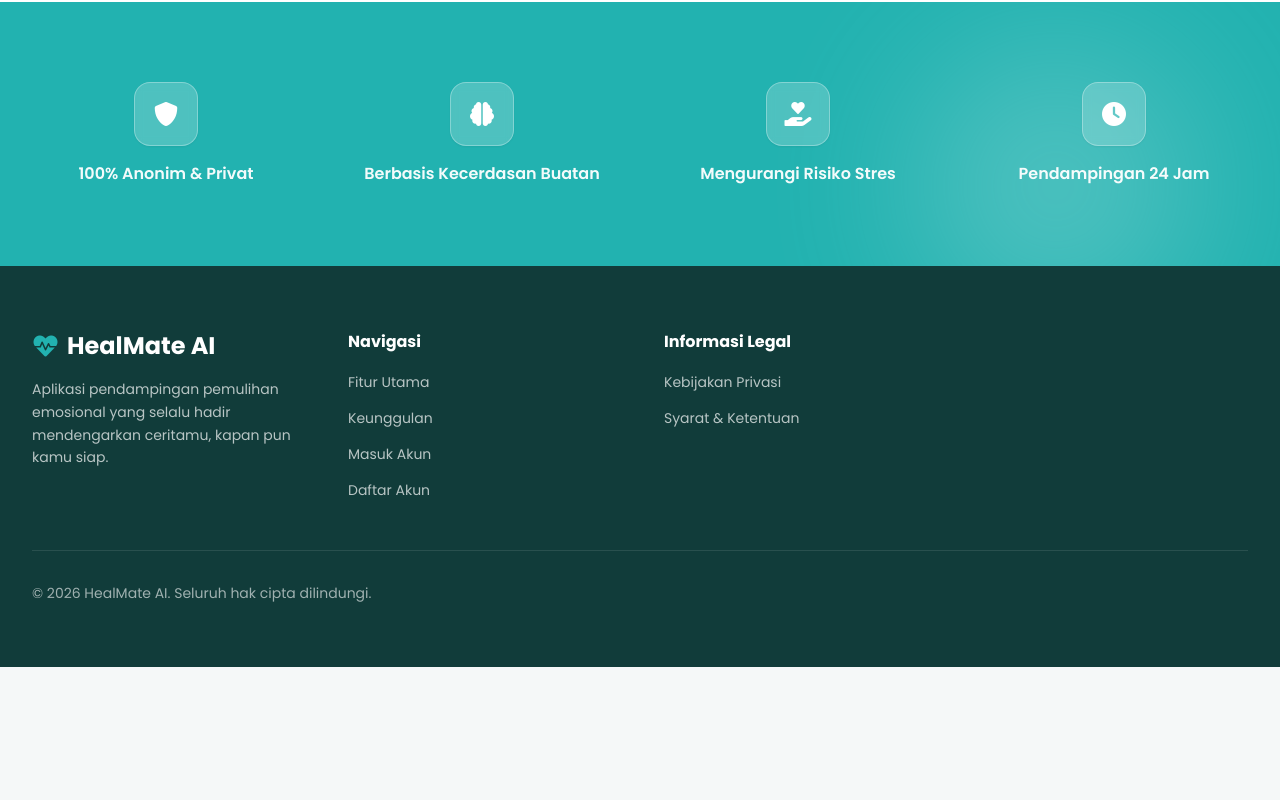
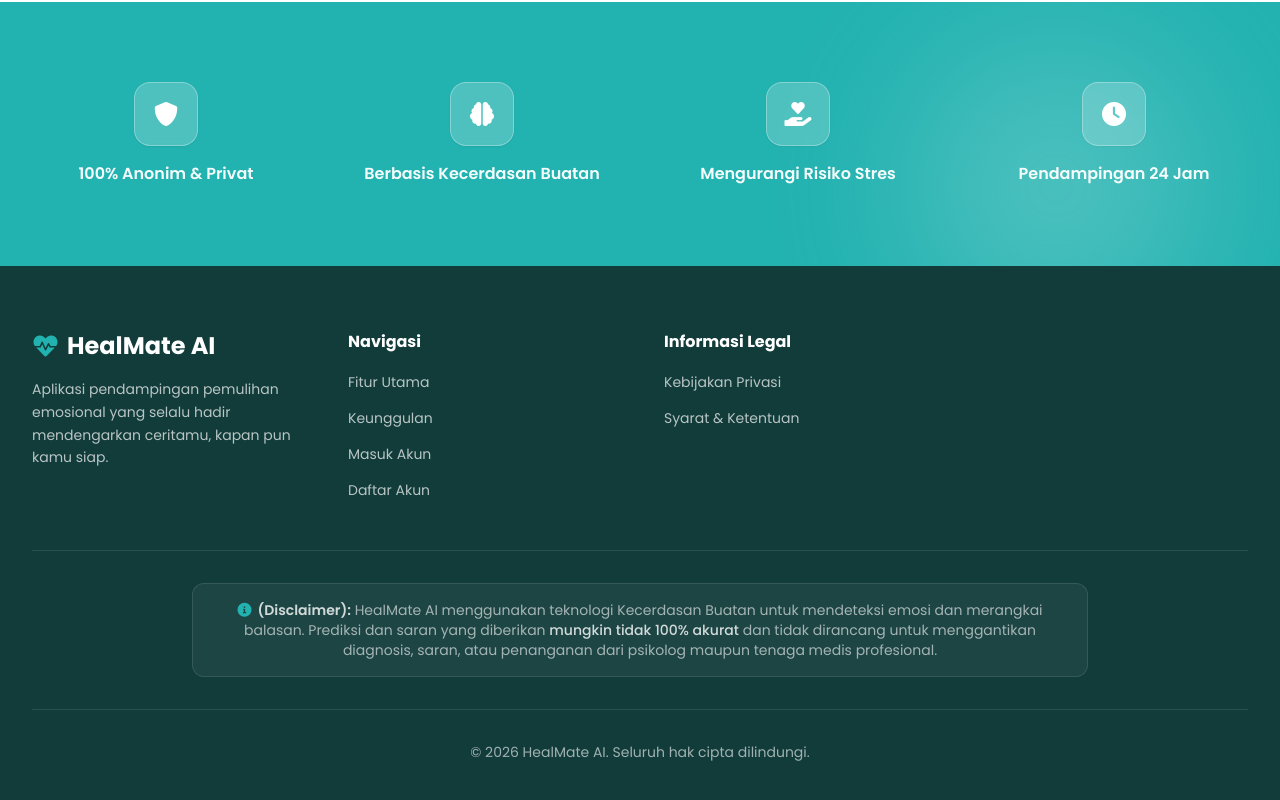
Before and after one commit to NatanNet/healmate_ai_1, a React (Vite) app in the folder frontend/: page / in a window 1280 px wide. Shown: the part 1363-2163 px from the top of the page. Before the commit the page ends 2030 px from the top, so only its background shows below. Built offline with nearby package versions, Linux system fonts and the light colour scheme; no server answers.

Commit message:
update 4 juni

```diff
--- a/frontend/src/pages/LandingPage.jsx
+++ b/frontend/src/pages/LandingPage.jsx
@@ -104,14 +104,11 @@ export default function LandingPage() {
       </header>
 
       <main>
-        {/* Bagian Hero (Tosca Gelap) */}
         <section className="bg-gradient-to-b from-[#20A4A0] via-[#1a8983] to-[#147A77] text-white py-16 md:py-32 px-4 md:px-8 relative overflow-hidden">
-          {/* Hiasan Latar */}
           <div className="absolute top-10 right-0 w-96 h-96 bg-white/10 rounded-full blur-[100px]"></div>
           <div className="absolute bottom-0 left-[-10%] w-80 h-80 bg-white/5 rounded-full blur-[80px]"></div>
 
           <div className="container mx-auto grid grid-cols-1 lg:grid-cols-2 gap-12 md:gap-16 items-center relative z-10">
-            {/* Teks Hero */}
             <div className="order-2 lg:order-1 space-y-6 md:space-y-8 text-center lg:text-left">
               <h1 className="text-4xl sm:text-5xl md:text-5xl lg:text-6xl font-bold leading-tight">
                 Pulih Lebih Cepat,
@@ -122,14 +119,12 @@ export default function LandingPage() {
                 Pendamping pemulihan emosional yang siap mendengarkan tanpa menghakimi. Privat, aman, dan dirancang khusus untuk menemanimu melewati masa sulit.
               </p>
               <div className="flex flex-col sm:flex-row gap-4 pt-4 justify-center lg:justify-start">
-                {/* Tombol Mulai Sekarang */}
                 <button
                   onClick={() => navigate('/login')}
                   className="px-8 py-3.5 bg-white text-[#147A77] font-bold rounded-full shadow-lg shadow-black/10 transform hover:-translate-y-1 transition-all duration-300 flex items-center justify-center gap-2 text-base hover:bg-gray-50"
                 >
                   <i className="fas fa-robot"></i> Mulai Sekarang
                 </button>
-                {/* Tombol Pelajari Lanjut */}
                 <a
                   href="#fitur"
                   className="px-8 py-3.5 border-2 border-white text-white font-bold rounded-full hover:bg-white/10 transform hover:-translate-y-1 transition-all duration-300 flex items-center justify-center gap-2 text-base backdrop-blur-sm"
@@ -139,7 +134,6 @@ export default function LandingPage() {
               </div>
             </div>
 
-            {/* Gambar Ilustrasi */}
             <div className="flex justify-center order-1 lg:order-2 relative">
               <div className="relative w-64 w-80">
                 <div className="absolute inset-0 bg-[#0E3B3A]/30 rounded-full blur-3xl transform scale-110"></div>
@@ -153,7 +147,6 @@ export default function LandingPage() {
           </div>
         </section>
 
-        {/* Kotak Fitur (Lebih Bersih) */}
         <section id="fitur" className="bg-white py-16 md:py-24 px-4 md:px-8">
           <div className="container mx-auto">
             <div className="text-center max-w-3xl mx-auto mb-12 space-y-4">
@@ -184,7 +177,7 @@ export default function LandingPage() {
           </div>
         </section>
 
-        {/* Bagian Keunggulan (Warna Tosca Cerah) */}
+        {/* Bagian Keunggulan*/}
         <section id="keunggulan" className="bg-[#22B2B0] text-white py-16 md:py-20 px-4 md:px-8 relative overflow-hidden">
           <div className="absolute inset-0 opacity-20">
             <div className="absolute top-10 right-20 w-72 h-72 bg-white rounded-full blur-[80px]"></div>
@@ -207,7 +200,7 @@ export default function LandingPage() {
         </section>
       </main>
 
-      {/* Bagian Kaki (Footer - Gelap untuk kontras penutup) */}
+      {/* Footer - Gelap untuk kontras penutup */}
       <footer className="bg-[#113C3A] text-white px-4 md:px-8 py-12 md:py-16">
         <div className="container mx-auto">
           <div className="grid grid-cols-1 sm:grid-cols-2 lg:grid-cols-4 gap-8 md:gap-12 mb-12">
@@ -243,7 +236,19 @@ export default function LandingPage() {
 
           <div className="h-px bg-white/10 mb-8"></div>
 
-          <div className="flex flex-col sm:flex-row justify-between items-center gap-4 text-white/60 text-xs md:text-sm">
+          <div className="mb-8 flex justify-center">
+            <div className="bg-white/5 border border-white/10 rounded-xl p-4 max-w-4xl text-center">
+              <p className="text-white/60 text-xs md:text-sm leading-relaxed">
+                <i className="fas fa-info-circle mr-1.5 text-[#22B2B0]"></i>
+                <span className="font-semibold text-white/80">(Disclaimer):</span> HealMate AI menggunakan teknologi Kecerdasan Buatan untuk mendeteksi emosi dan merangkai balasan.
+                Prediksi dan saran yang diberikan <span className="text-white/80 font-medium">mungkin tidak 100% akurat</span> dan tidak dirancang untuk menggantikan diagnosis, saran, atau penanganan dari psikolog maupun tenaga medis profesional.
+              </p>
+            </div>
+          </div>
+
+          <div className="h-px bg-white/10 mb-8"></div>
+
+          <div className="flex flex-col sm:flex-row justify-center items-center gap-4 text-white/60 text-xs md:text-sm">
             <p>&copy; 2026 HealMate AI. Seluruh hak cipta dilindungi.</p>
           </div>
         </div>
```
